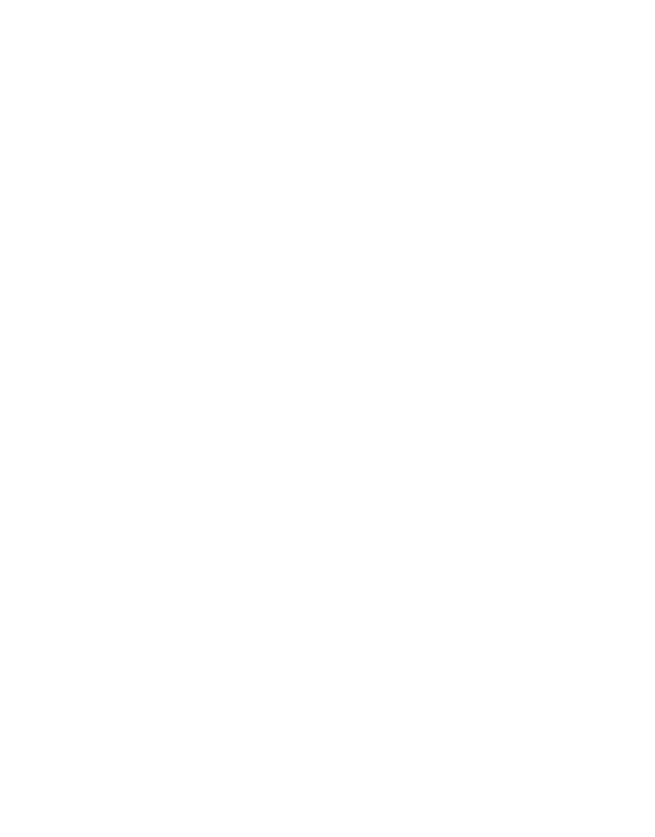
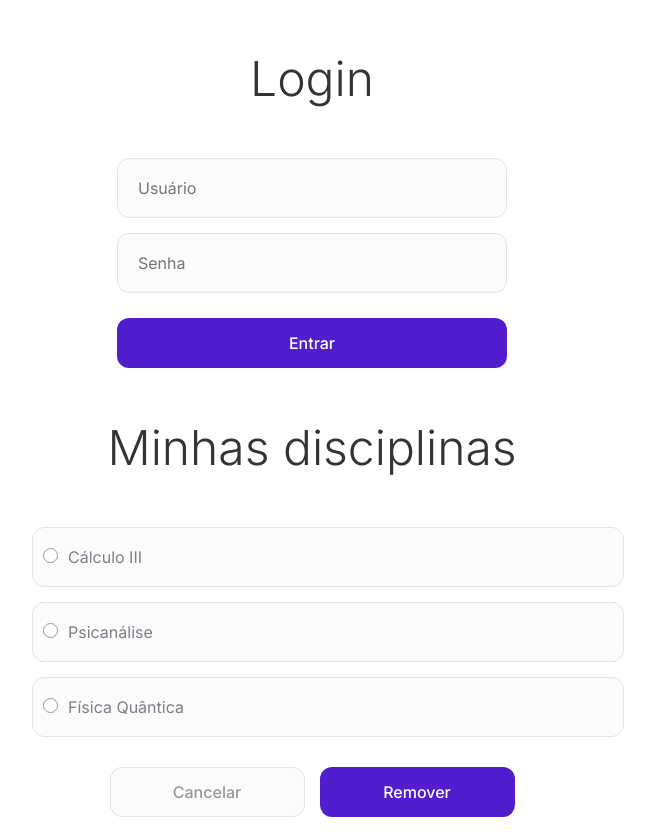
Before and after one commit to Miguel-Lessa/sistemaMatricula, a React (Vite) app in the folder sistemaMatriculas/frontend/: page /alunoprofile in a window 1280 px wide. Shown: the part 205-1042 px from the top of the page, without its empty margins (328-983 px from the left). Before the commit the page ends 800 px from the top, so only its background shows below. Built offline with nearby package versions, Linux system fonts and the light colour scheme.

Commit message:
Tela do Aluno e Professor

```diff
--- a/sistemaMatriculas/frontend/src/App.jsx
+++ b/sistemaMatriculas/frontend/src/App.jsx
@@ -2,6 +2,7 @@
 import { Routes, Route, BrowserRouter } from "react-router-dom";
 import Login from "./Components/Login/Login";
 import AlunoProfile from "./Components/Aluno/AlunoProfile";
+import ProfessorProfile from "./Components/Professor/ProfessorProfile";
 import Matricula from "./Components/Matricula/Matricula";
 import Header from "./Header";
 import "./App.css";
@@ -10,10 +11,12 @@
   return (
     <>
       <BrowserRouter>
+        <Login />
         <Routes>
           <Route path="/login" element={<Login />} />
           <Route path="/alunoprofile" element={<AlunoProfile />} />
           <Route path="/matricula" element={<Matricula />} />
+          <Route path="/professorprofile" element={<ProfessorProfile />} />
         </Routes>
       </BrowserRouter>
     </>
--- a/sistemaMatriculas/frontend/src/Components/Aluno/AlunoProfile.jsx
+++ b/sistemaMatriculas/frontend/src/Components/Aluno/AlunoProfile.jsx
@@ -1,7 +1,37 @@
 import React from "react";
+import styles from "./AlunoProfile.module.css";
 
 const AlunoProfile = () => {
-  return <div>AlunoProfile</div>;
+  return (
+    <div className={styles.container}>
+      <h1>Minhas disciplinas</h1>
+      <form action="/action_page.php">
+        <div className={styles.checkboxcontainer}>
+          <label>
+            <input type="checkbox" className={styles.checkbox} />
+            <span className={styles.checkmark}></span>Cálculo III
+          </label>
+        </div>
+        <div className={styles.checkboxcontainer}>
+          <label>
+            <input type="checkbox" className={styles.checkbox} />
+            <span className={styles.checkmark}></span>Psicanálise
+          </label>
+        </div>
+        <div className={styles.checkboxcontainer}>
+          <label>
+            <input type="checkbox" className={styles.checkbox} />
+            <span className={styles.checkmark}></span>Física Quântica
+          </label>
+        </div>
+
+        <div className={styles.botoes}>
+          <input className={styles.cancelar} type="submit" value="Cancelar" />
+          <input className={styles.button} type="submit" value="Remover" />
+        </div>
+      </form>
+    </div>
+  );
 };
 
 export default AlunoProfile;
--- /dev/null
+++ b/sistemaMatriculas/frontend/src/Components/Aluno/AlunoProfile.module.css
@@ -0,0 +1,133 @@
+form {
+    display: flex;
+    flex-direction: column;
+    justify-self: center;
+    gap: 15px;
+    color: #7f7d88;
+    max-width: 600px;
+    padding: 20px;
+    box-sizing: border-box;
+}
+
+.checkboxcontainer {
+    display: flex;
+    align-items: center;
+    gap: 10px;
+    width: 592px;
+    height: 60px;
+    background-color: #fcfbfc;
+    border: solid 1px #e4e4e4;
+    border-radius: 12px;
+}
+
+label {
+    margin-left: 10px;
+}
+
+h1 {
+    padding: 30px 0px;
+    text-align: center;
+    font-size: 48px;
+}
+
+p {
+    text-align: center;
+}
+
+.button {
+    width: 195px;
+    height: 50px;
+    border-radius: 12px;
+    border: none;
+    font-size: 1rem;
+    background-color: #521DCD;
+    color: white;
+    display: flex;
+    justify-content: center;
+    align-items: center;
+    transition: all 0.3s ease;
+    cursor: pointer;
+    font-weight: 500;
+    margin-top: 15px;
+    display: flex;
+    justify-content: center;
+    align-items: center;
+}
+
+.button:hover {
+    background-color: #450f98;
+    transform: scale(1.02);
+    color: white;
+    border: none;
+}
+
+
+.botoes {
+    display: flex;
+    gap: 15px;
+   justify-content: center;
+    flex-direction: row;
+}
+
+.cancelar {
+    width: 195px;
+    height: 50px;
+    color: #979797;
+    border-radius: 12px;
+    border: none;
+    font-size: 1rem;
+    background-color: #fcfbfc;
+    border: 1px solid #e4e4e4;
+    display: flex;
+    justify-content: center;
+    align-items: center;
+    transition: all 0.3s ease;
+    cursor: pointer;
+    font-weight: 500;
+    margin-top: 15px;
+    display: flex;
+    justify-content: center;
+    align-items: center;
+}
+
+.cancelar:hover {
+
+    transform: scale(1.02);
+}
+
+.checkbox {
+    opacity: 0;
+    position: absolute;
+    width: 0;
+    height: 0;
+}
+
+.checkmark {
+    width: 15px;
+    height: 15px;
+    background-color: white;
+    border: 1px solid #979797;
+    border-radius: 50%;
+    display: inline-flex;
+    justify-content: center;
+    align-items: center;
+    transition: all 0.3s ease;
+    margin-right: 10px;
+}
+
+.checkbox:checked + .checkmark {
+    background-color: #D13A3D;
+    border-color: #D13A3D;
+}
+
+.checkbox:checked + .checkmark::after {
+    content: "-";
+    color: white;
+    font-size: 12px;
+    font-weight: bold;
+}
+
+.checkboxcontainer:has(.checkbox:checked) {
+    background-color: #fcf6f6;
+    border-color: #E49495;
+}
--- a/sistemaMatriculas/frontend/src/Components/Login/Login.module.css
+++ b/sistemaMatriculas/frontend/src/Components/Login/Login.module.css
@@ -23,7 +23,6 @@
     display: flex;
     justify-content: center;
     align-items: center;
-    margin-bottom: 15px;
     padding-left: 20px;
 }
 
@@ -49,6 +48,7 @@
     transition: all 0.3s ease;
     cursor: pointer;
     font-weight: 500;
+  margin-top: 10px;
 }
 
 .button:hover {
--- /dev/null
+++ b/sistemaMatriculas/frontend/src/Components/Professor/ProfessorProfile.jsx
@@ -0,0 +1,12 @@
+import React from "react";
+
+const ProfessorProfile = () => {
+  return (
+    <div>
+      <h1>Prof. Jane Doe</h1>
+      <p>Alunos matriculados:</p>
+    </div>
+  );
+};
+
+export default ProfessorProfile;
```
Also changed, not shown: 1 other file (tests, documents, lock files or other folders).
